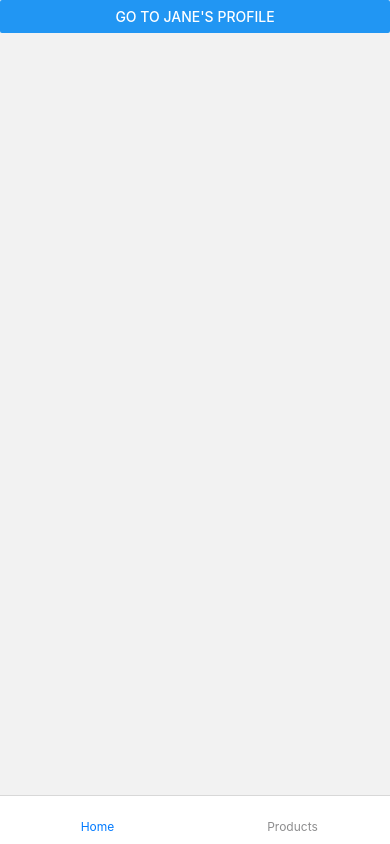
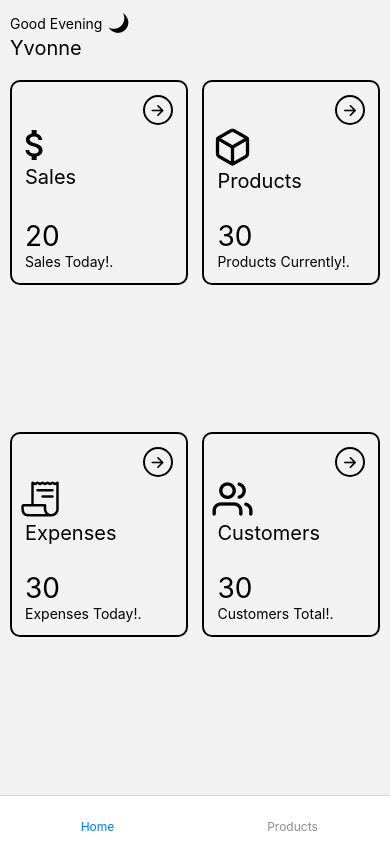
Before and after one commit to baneofmorpheus/YvonnesStoreManager, a React Native app: screen /Home in a window 390 px wide. Built offline with nearby package versions, Linux system fonts and the light colour scheme.

Commit message:
updated homeview

```diff
--- a/screens/HomeScreen.tsx
+++ b/screens/HomeScreen.tsx
@@ -1,23 +1,120 @@
 import { useNavigation } from '@react-navigation/native';
-import type {  NativeStackNavigationProp } from '@react-navigation/native-stack';
+import type { NativeStackNavigationProp } from '@react-navigation/native-stack';
 import { RootStackNavigationType } from '../navigation/RootStackNavigation';
-
-
-import { Button } from 'react-native';
-
-
+import { Text, View, StyleSheet, SafeAreaView, Button, TouchableOpacity, ScrollView } from 'react-native';
+import { Ionicons, Entypo, MaterialIcons, FontAwesome, AntDesign, Feather } from "@expo/vector-icons"
+import TileCard from '../components/cards/TileCard';
 
 
 const HomeScreen = () => {
     const navigation = useNavigation<NativeStackNavigationProp<RootStackNavigationType, 'Home'>>();
     return (
-        <Button
-            title="Go to Jane's profile"
-            onPress={() =>
-                navigation.navigate('Products', { name: 'Janeo' })
-            }
-        />
+        <SafeAreaView style={styles.container} >
+            <ScrollView contentContainerStyle={styles.scrollView} >
+                <View style={styles.greetingContainer}>
+                    <View style={styles.greetingIconContainer}>
+
+                        <Text>Good Evening </Text>
+                        <Entypo name="moon" size={24} color="black" />
+                    </View>
+                    <Text style={styles.userName}>Yvonne</Text>
+                </View>
+                <View style={styles.tileParent}>
+
+                    <TileCard title='Sales'
+                        dataCount={20}
+                        countLabel="Sales Today!."
+                        icon={{
+                            name: "attach-money",
+                            style: { marginLeft: -10 },
+                            component: 'MaterialIcons'
+                        }
+                        }
+
+                        style={styles.tileChild}
+
+
+                    />
+                    <TileCard title='Products'
+                        dataCount={30}
+                        countLabel="Products Currently!."
+                        icon={{
+                            name: "box",
+                            component: 'Feather',
+                            style: { marginLeft: -5 },
+
+                        }
+                        }
+
+
+                    />
+                    <TileCard title='Expenses'
+                        dataCount={30}
+                        countLabel="Expenses Today!."
+                        icon={{
+                            name: "receipt-outline",
+                            component: 'Ionicons',
+                            style: { marginLeft: -5 },
+
+                        }
+                        }
+
+
+                    />
+                    <TileCard title='Customers'
+                        dataCount={30}
+                        countLabel="Customers Total!."
+                        icon={{
+                            name: "users",
+                            component: 'Feather',
+                            style: { marginLeft: -5 },
+
+                        }
+                        }
+
+
+                    />
+
+                </View>
+            </ScrollView>
+        </SafeAreaView>
+
     );
 };
 
+
+const styles = StyleSheet.create({
+    container: {
+        flex: 1,
+        paddingHorizontal: 10,
+    },
+    greetingContainer: {
+        marginBottom: 20,
+    },
+    greetingIconContainer: {
+       flexDirection:'row',
+       alignItems: 'center',
+    },
+    userName:{
+        fontSize:20
+    },
+    tileParent: {
+        flexDirection: 'row',
+        justifyContent: 'space-between',
+        marginBottom: 21,
+        flexWrap: 'wrap',
+        flex: 1
+
+    },
+    tileChild: {
+        marginBottom: 20,
+    },
+
+    scrollView: {
+        padding: 10,
+        flex: 1
+
+    },
+});
+
 export default HomeScreen
```
